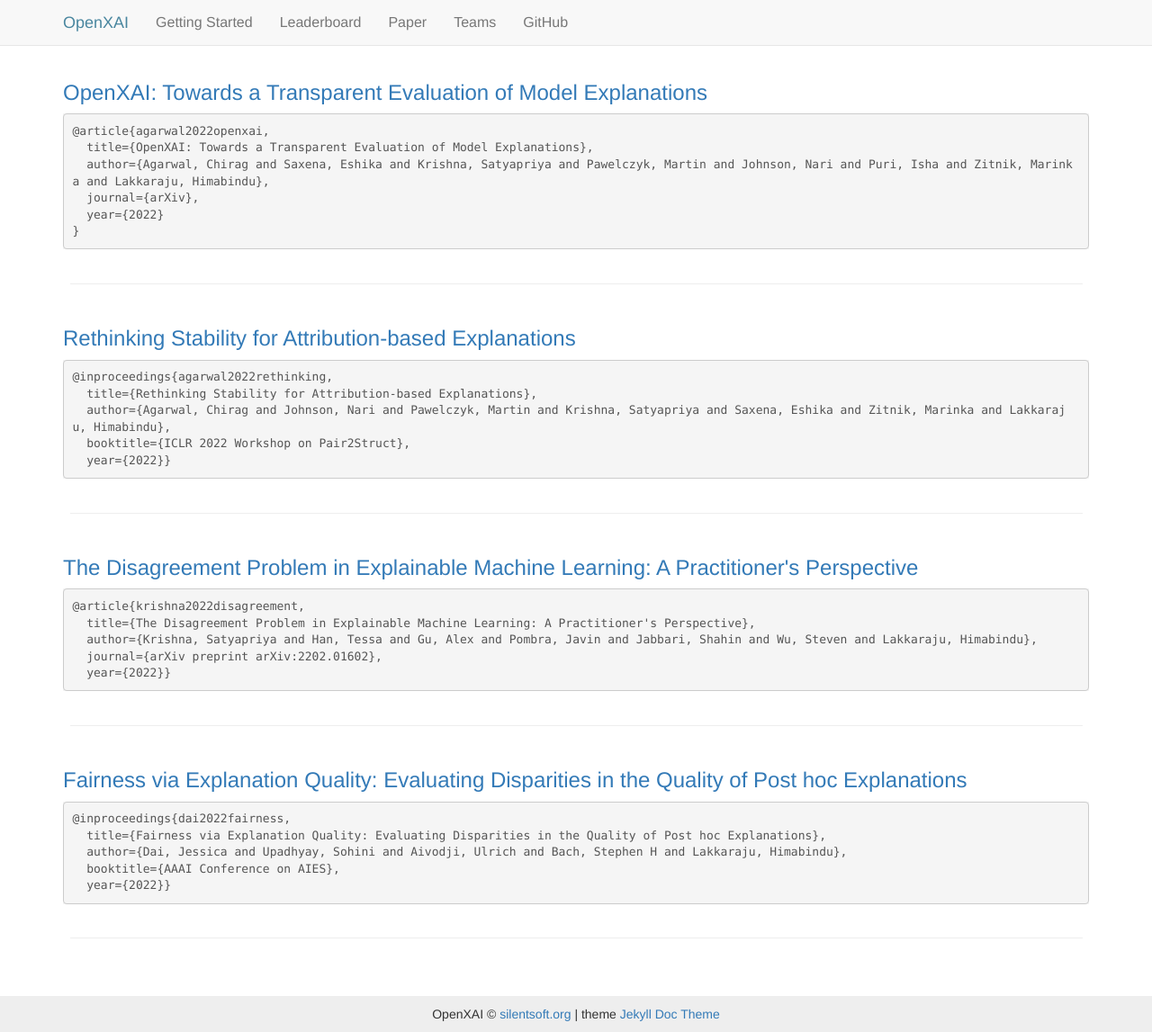
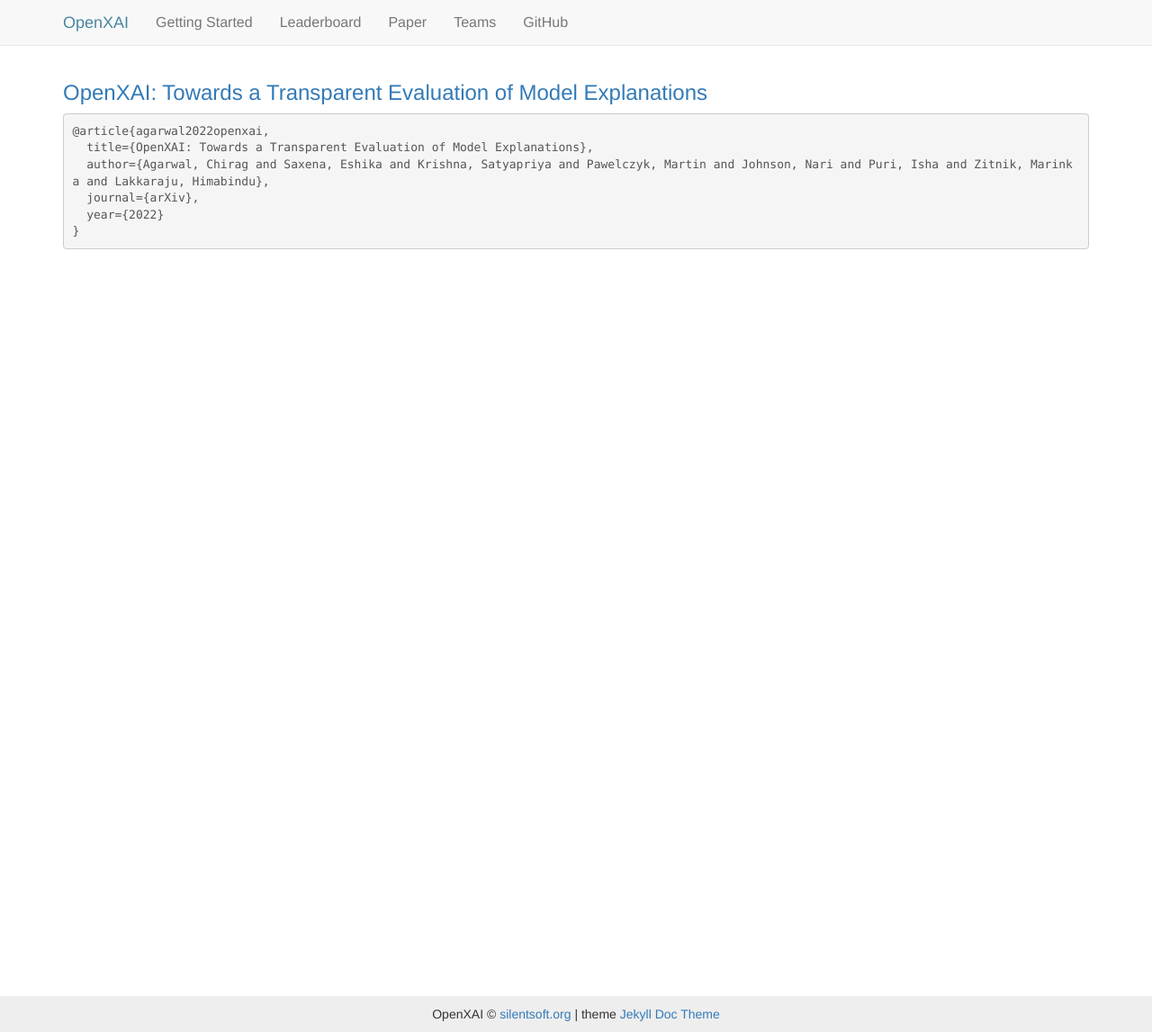
Before and after one commit to open-xai/open-xai.github.io, a Jekyll site: the page paper.html, which Jekyll copies as it is, in a window 1280 px wide and 1147 px high. Shown: the whole window at 90% size. Built offline with Jekyll 4.4.1, drawn with Linux system fonts in a browser that asks for light colours; a script that is not in the unit is left out.

Commit message:
minor paper

```diff
--- a/paper.html
+++ b/paper.html
@@ -106,7 +106,7 @@
 }
 </span></code></pre></div></div>
 
-<div class="column is-12" style="margin-bottom: 1rem;">
+<!-- <div class="column is-12" style="margin-bottom: 1rem;">
     <hr />
 </div>
 
@@ -144,7 +144,7 @@
 
 <div class="column is-12" style="margin-bottom: 1rem;">
     <hr />
-</div>
+</div> -->
 
 </div>
 
```
